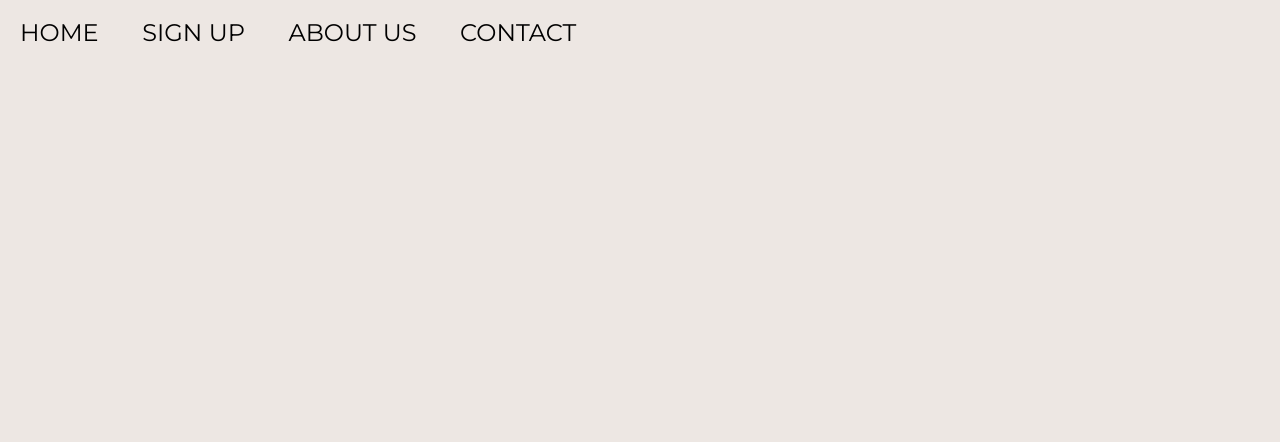
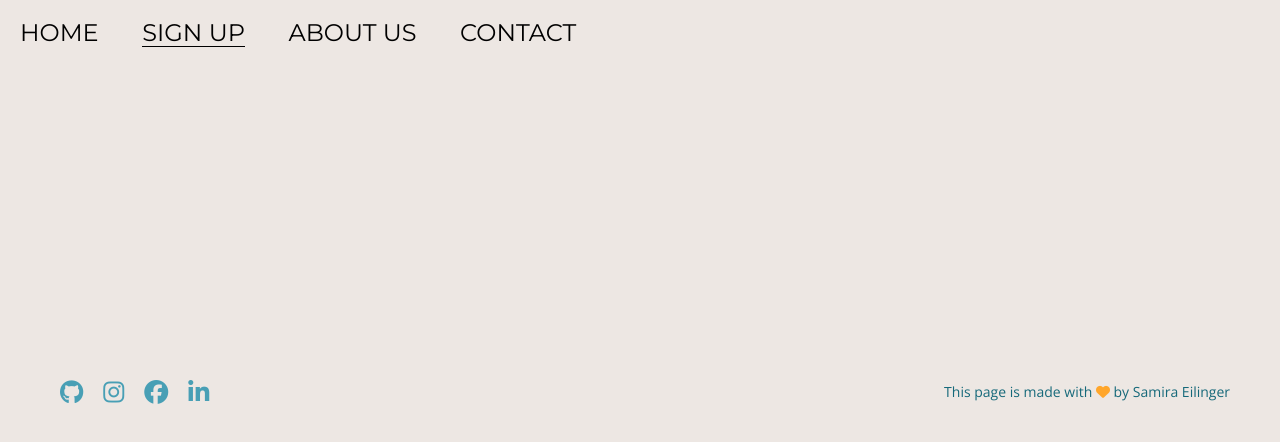
Before and after one commit to samirajil/test-landingpage, a plain HTML site: page subpages/signuppage.html in a window 1280 px wide. Drawn offline with nearby package versions, Linux system fonts and the light colour scheme.

Commit message:
Corrected menu bar

```diff
--- a/subpages/signuppage.html
+++ b/subpages/signuppage.html
@@ -23,9 +23,23 @@
     <div class="menu">
       <ul>
         <div class="menuitems"><li><a href="../index.html"><h3>HOME</h3></a></li></div>
-        <div class="menuitems"><li><a href="../subpages/signuppage.html"><h3>SIGN UP</h3></a></li></div>
+        <div class="menuitems active"><li><a href="../subpages/signuppage.html"><h3>SIGN UP</h3></a></li></div>
         <div class="menuitems"><li><a href="../subpages/aboutus.html"><h3>ABOUT US</h3></a></li></div>
         <div class="menuitems"><li><a href="../subpages/contact.html"><h3>CONTACT</h3></a></li></div>
     </ul>
   </div>
+
+
+
+  <div class="footer">
+    <div class="footer-links">
+      <a href="https://github.com/samirajil" target="_blank"><i class="fab fa-github"></i></a>
+      <a href="https://www.instagram.com/samira_jil/?hl=de" target="_blank"><i class="fab fa-instagram"></i></a>
+      <a href="https://www.facebook.com/samira.eilinger/" target="_blank"><i class="fab fa-facebook"></i></a>
+      <a href="https://www.linkedin.com/in/samira-eilinger-734b3a116/" target="_blank"><i class="fab fa-linkedin"></i></a>
+    </div>
+    <div class="footer-copyright">
+      This page is made with <i class="fas fa-heart"></i> by Samira Eilinger
+    </div>
+  </div>
 </body>
```
Also changed, not shown: subpages/aboutus.html (+1 -1 lines), subpages/contact.html (+1 -1 lines).
